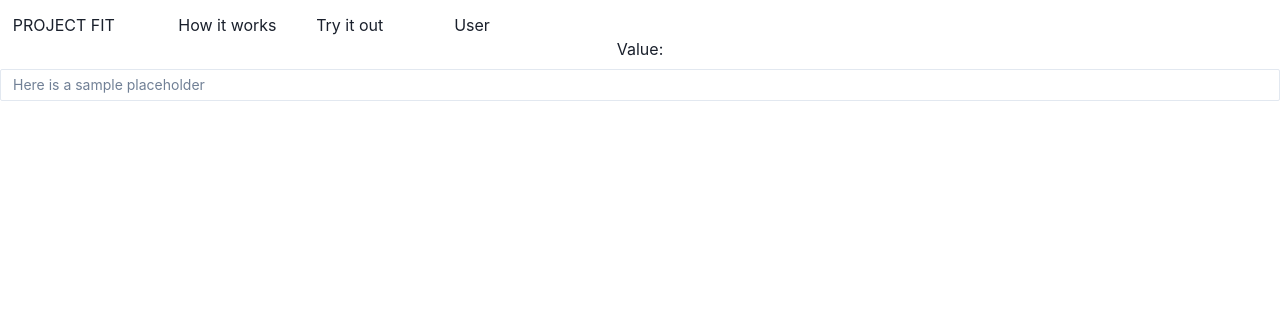
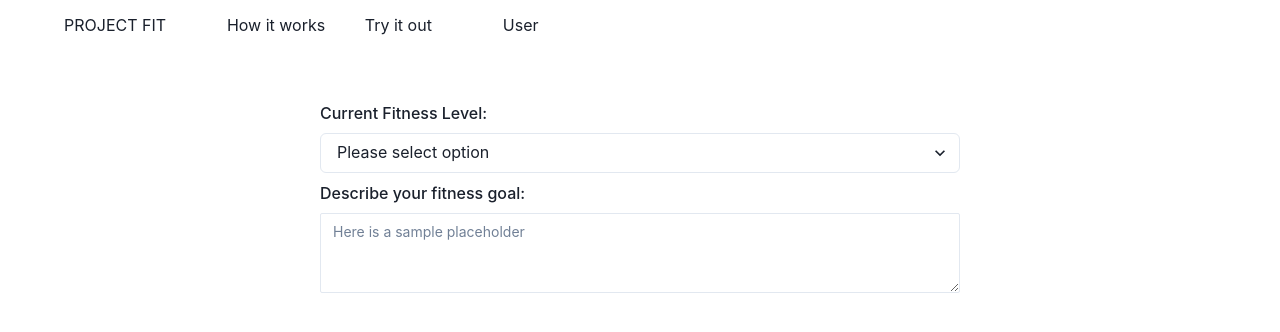
Before and after one commit to imizik/Beat-Forge-AI, a React (Create React App) app in the folder client/: page / in a window 1280 px wide. Shown: the top 332 px of the page. Built offline with nearby package versions, Linux system fonts and the light colour scheme.

Commit message:
finished first 2 forms

```diff
--- a/client/src/App.js
+++ b/client/src/App.js
@@ -2,7 +2,7 @@ import logo from './logo.svg';
 import './App.scss';
 import { ChakraProvider } from '@chakra-ui/react'
 import Navbar from './components/Navbar';
-import Form from './components/Form';
+import Forms from './components/Forms';
 
 function App() {
   return (
@@ -10,7 +10,7 @@ function App() {
       <div className="App">
 
         <Navbar/>
-        <Form />
+        <Forms />
       </div>
   </ChakraProvider>
   );
--- a/client/src/components/Form.js
+++ /dev/null
@@ -1,18 +0,0 @@
-import { Text, Input } from "@chakra-ui/react"
-import React from "react"
-export default function Example() {
-    const [value, setValue] = React.useState('')
-    const handleChange = (event) => setValue(event.target.value)
-
-    return (
-      <>
-        <Text mb='8px'>Value: {value}</Text>
-        <Input
-          value={value}
-          onChange={handleChange}
-          placeholder='Here is a sample placeholder'
-          size='sm'
-        />
-      </>
-    )
-  }
--- /dev/null
+++ b/client/src/components/Forms.js
@@ -0,0 +1,41 @@
+import { Text, Select, Stack, Center, Box, Textarea, FormControl, FormLabel } from '@chakra-ui/react';
+import React from 'react';
+import './Forms.scss';
+
+export default function Forms() {
+  const [fitGoal, setFitGoal] = React.useState('');
+  const [fitLvl, setFitLvl] = React.useState('');
+
+  const handleEvent = (event, setter) => {
+    setter(event.target.value);
+  };
+
+  return (
+    <Center className="forms-ctn">
+      <Stack className="stack-ctn">
+        <FormControl>
+          <FormLabel>Current Fitness Level: {fitLvl}</FormLabel>
+          <Select
+            isRequired
+            value={fitLvl}
+            onChange={(e) => handleEvent(e, setFitLvl)}
+            placeholder='Please select option'
+          >
+            <option value="Low">Low</option>
+            <option value="Moderate">Moderate</option>
+            <option value="High">High</option>
+          </Select>
+        </FormControl>
+        <FormControl>
+          <FormLabel mb="8px">Describe your fitness goal: {fitGoal}</FormLabel>
+          <Textarea
+            value={fitGoal}
+            onChange={(e) => handleEvent(e, setFitGoal)}
+            placeholder="Here is a sample placeholder"
+            size="sm"
+          />
+        </FormControl>
+      </Stack>
+    </Center>
+  );
+}
--- /dev/null
+++ b/client/src/components/Forms.scss
@@ -0,0 +1,7 @@
+.stack-ctn {
+    width: 50%;
+}
+
+.forms-ctn {
+    margin-top: 5%;
+}
--- a/client/src/components/Navbar.js
+++ b/client/src/components/Navbar.js
@@ -2,7 +2,7 @@ import { Flex, Spacer, Grid, GridItem } from '@chakra-ui/react'
 
 export default function Navbar() {
     return (
-        <div style={{width: "100%", paddingTop: "1%", paddingLeft: "1%"}}>
+        <div style={{width: "100%", paddingTop: "1%", paddingLeft: "5%"}}>
             <nav >
                 <Flex>
                     <span style={{marginRight: "5%"}}>PROJECT FIT</span>
```
